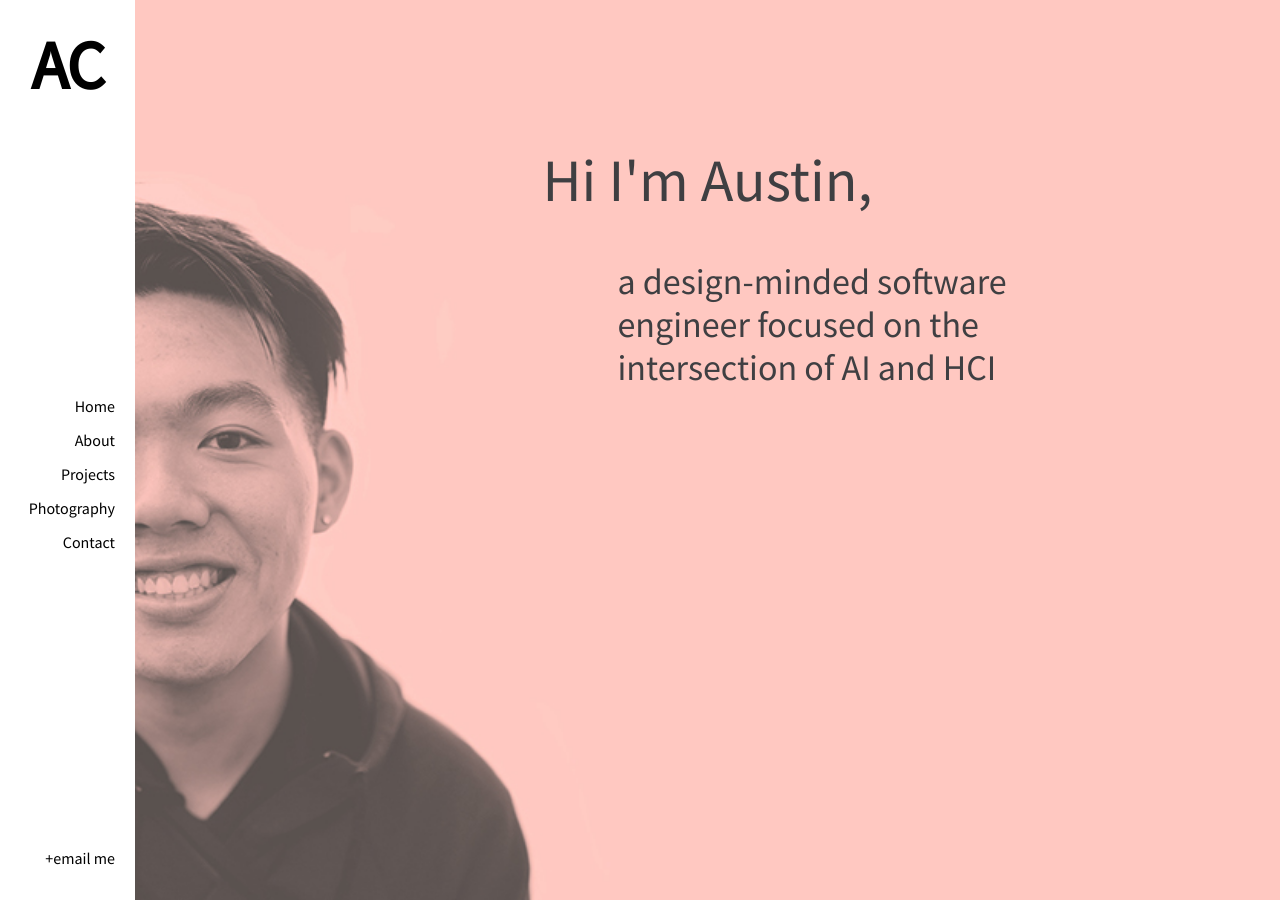
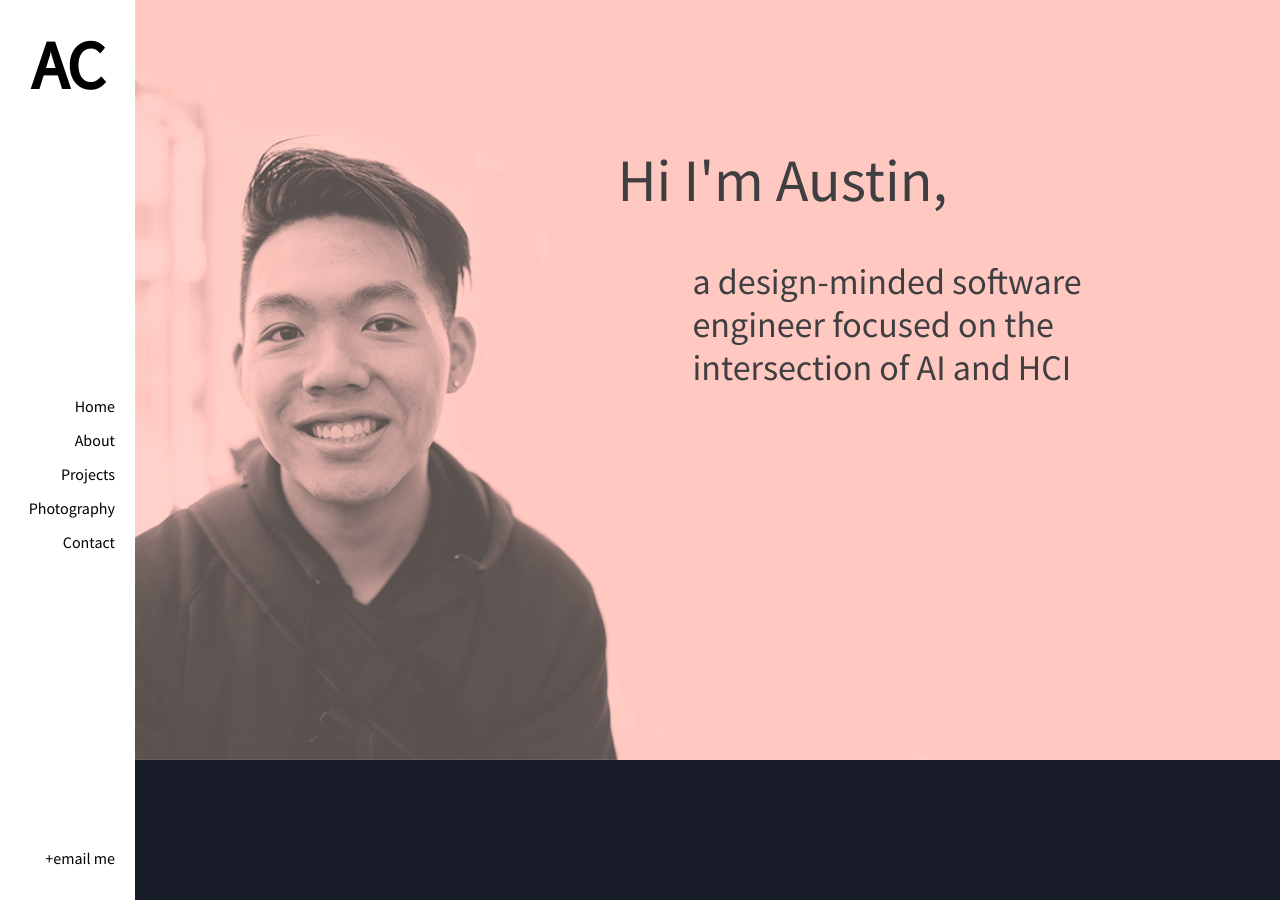
Before and after one commit to achow23/Website, a Jekyll site: the page built from index.html, in a window 1280 px wide and 900 px high. Built offline with Jekyll 4.4.1, drawn with Linux system fonts in a browser that asks for light colours; Markdown is read by kramdown in place of the engine named in the settings.

Commit message:
minor edits

```diff
--- a/assets/css/3-sections/home-home.sass
+++ b/assets/css/3-sections/home-home.sass
@@ -5,7 +5,7 @@ section.home
     size: cover
     //attachment: fixed
   color: #3f3f42
-  height: 100vh
+  height: 70vh
   width: 100%
 
   h2
@@ -14,13 +14,13 @@ section.home
       size: 60px
       weight: 400
     line-height: 1
-    margin-left: -75px
+    //margin-left: -75px
     margin-top: 0
     position: relative
     top: 150px
 
   .home-lead
-    //margin-bottom: 500px
+    margin-left: 75px
 
 @media (max-width: 640px)
   section.about
--- a/assets/css/main.css
+++ b/assets/css/main.css
@@ -547,17 +547,18 @@ section.home {
   -webkit-background-size: cover;
           background-size: cover;
   color: #3f3f42;
-  height: 100vh;
+  height: 70vh;
   width: 100%; }
   section.home h2 {
     color: #3f3f42;
     font-size: 60px;
     font-weight: 400;
     line-height: 1;
-    margin-left: -75px;
     margin-top: 0;
     position: relative;
     top: 150px; }
+  section.home .home-lead {
+    margin-left: 75px; }
 
 @media (max-width: 640px) {
   section.about h2, section.about .home-lead {
```
